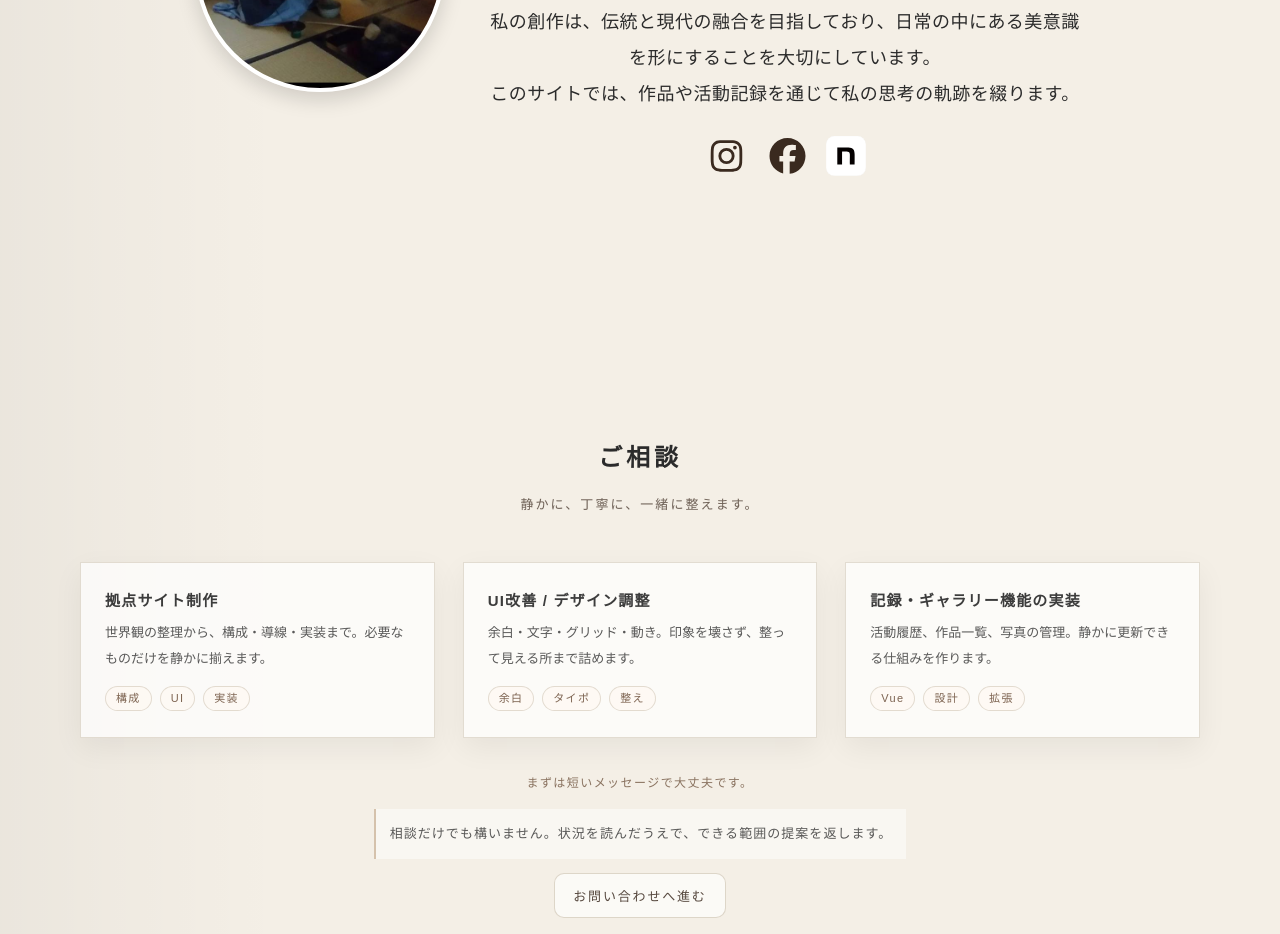
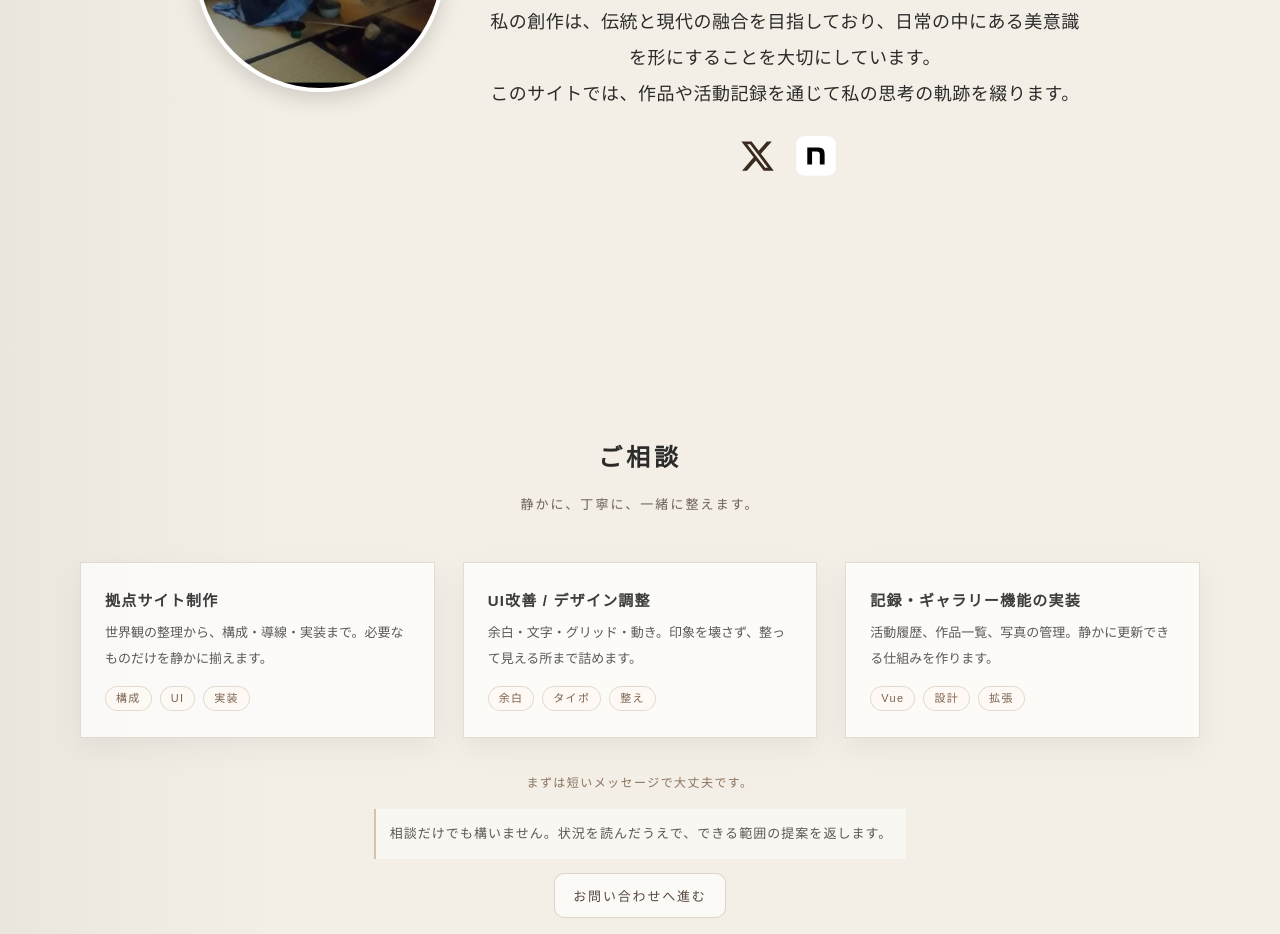
Before and after one commit to kei-sagawa/portfolio, a Vue app: page / in a window 1280 px wide. Shown: the part 3460-4394 px from the top of the page. Built offline with nearby package versions, Linux system fonts and the light colour scheme.

Commit message:
プロフィール変更

```diff
--- a/src/main.ts
+++ b/src/main.ts
@@ -5,11 +5,11 @@ import './assets/styles/global.css'
 // Font Awesome
 import { library } from '@fortawesome/fontawesome-svg-core'
 import { FontAwesomeIcon } from '@fortawesome/vue-fontawesome'
-import { faInstagram, faFacebook } from '@fortawesome/free-brands-svg-icons'
+import { faXTwitter } from '@fortawesome/free-brands-svg-icons'
 import { faBars, faXmark } from '@fortawesome/free-solid-svg-icons'
 
 // アイコンをライブラリに追加
-library.add(faInstagram, faFacebook, faBars, faXmark)
+library.add(faXTwitter, faBars, faXmark)
 
 const app = createApp(App)
 app.component('font-awesome-icon', FontAwesomeIcon)
--- a/src/views/home/components/ProfileSection.vue
+++ b/src/views/home/components/ProfileSection.vue
@@ -17,11 +17,8 @@
           </p>
 
           <div class="social-links">
-            <a href="https://www.instagram.com/keita.sagawa" target="_blank" rel="noopener">
-              <font-awesome-icon :icon="['fab', 'instagram']" size="2x" />
-            </a>
-            <a href="https://www.facebook.com/keita.sagawa.wa" target="_blank" rel="noopener">
-              <font-awesome-icon :icon="['fab', 'facebook']" size="2x" />
+            <a href="https://x.com/tsuzuri_lab" target="_blank" rel="noopener">
+              <font-awesome-icon :icon="['fab', 'x-twitter']" size="2x" />
             </a>
             <a href="https://note.com/tsuzuri_official" target="_blank" rel="noopener">
               <img src="/note.svg" alt="Note" class="social-icon" />
```
